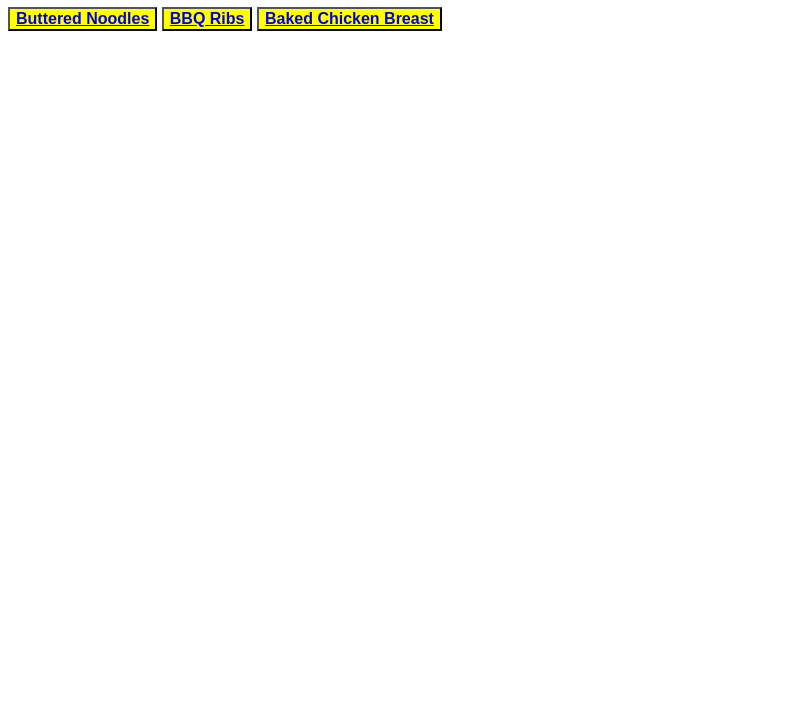
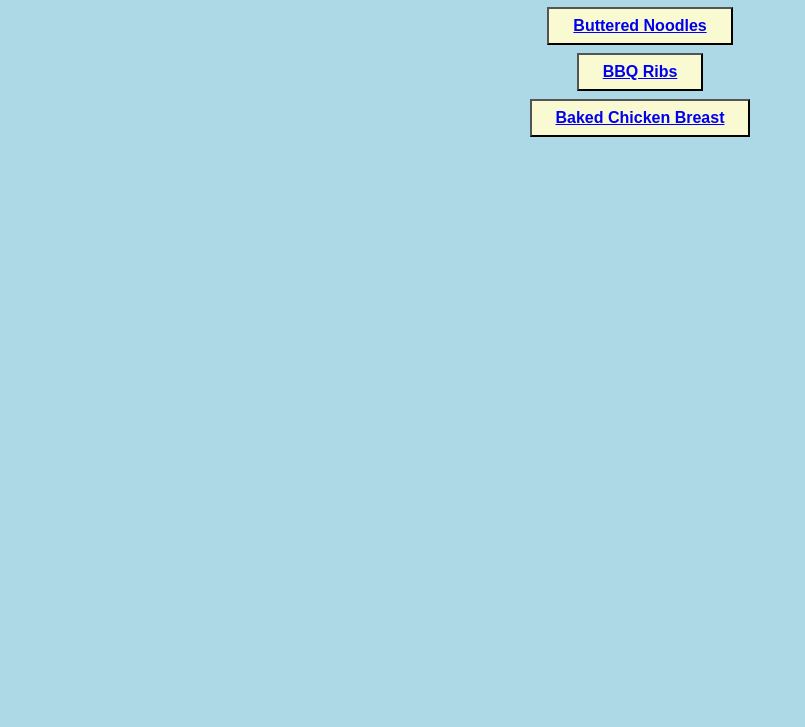
Before and after one commit to Danielbragg95/odin-recipes-1, a plain HTML site: page index.html in a window 1280 px wide. Shown: the part 73-800 px from the top of the page, without its empty margins (0-805 px from the left). Drawn offline with Linux system fonts and the light colour scheme.

Commit message:
Create title and recipe-button elements
Created elements for titles and recipe buttons to center buttons and make yellow and blue

```diff
--- a/style.css
+++ b/style.css
@@ -1,6 +1,20 @@
-h1 {
+body {
+  font-family: Arial, Helvetica, sans-serif;
+  background-color: lightblue;
+  box-sizing: border-box;
+}
+
+.title {
     color: red;
     text-align: center;
+}
+
+.recipe-button {
+  display: block;
+  padding: 8px 24px;
+  background-color: lightgoldenrodyellow;
+  color: darkblue;
+  margin: 8px auto;
 }
 
 h3 {
@@ -23,10 +37,6 @@ button {
     border-color: black;
   }
 
-  * {
-    font-family: Arial, Helvetica, sans-serif;
-  }
-
 .top-page a:hover {
     background-color: rgb(66 28 40);
     color: #fff
```
